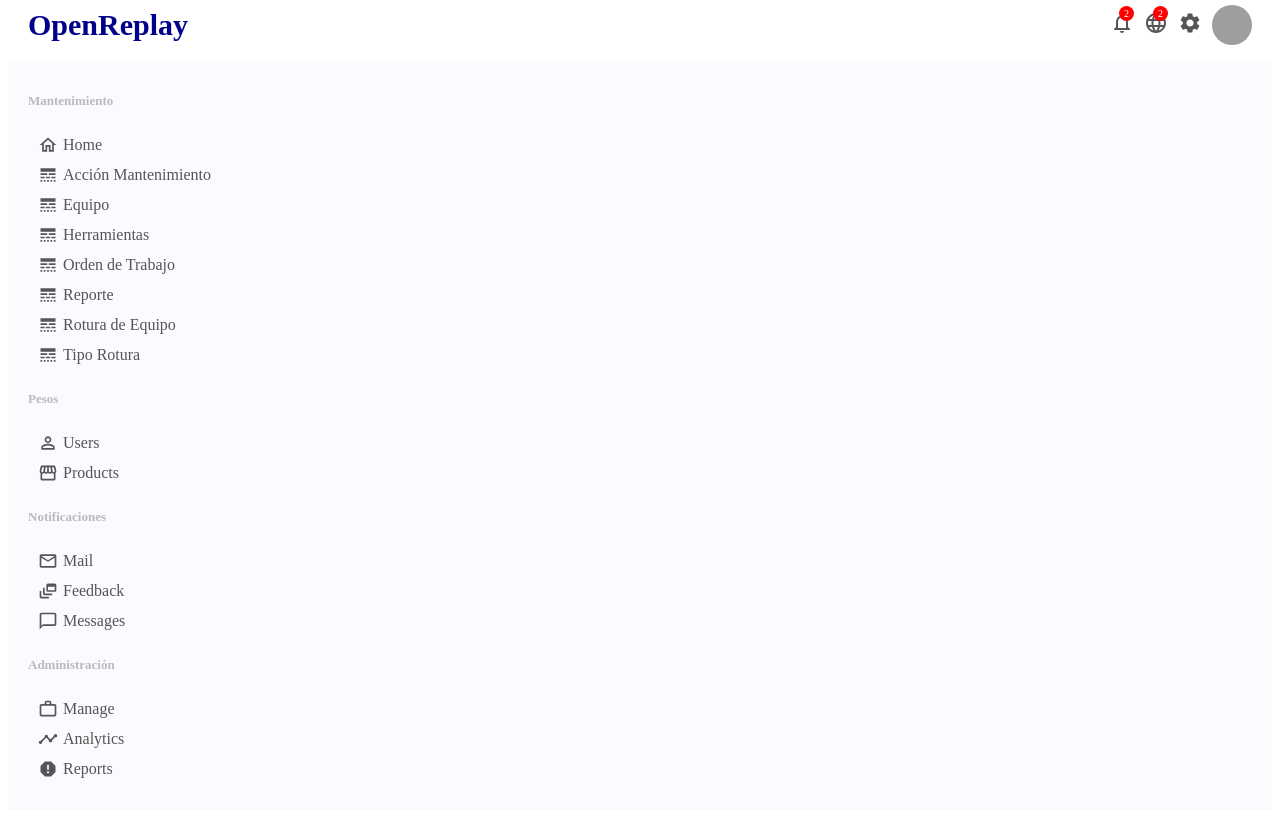
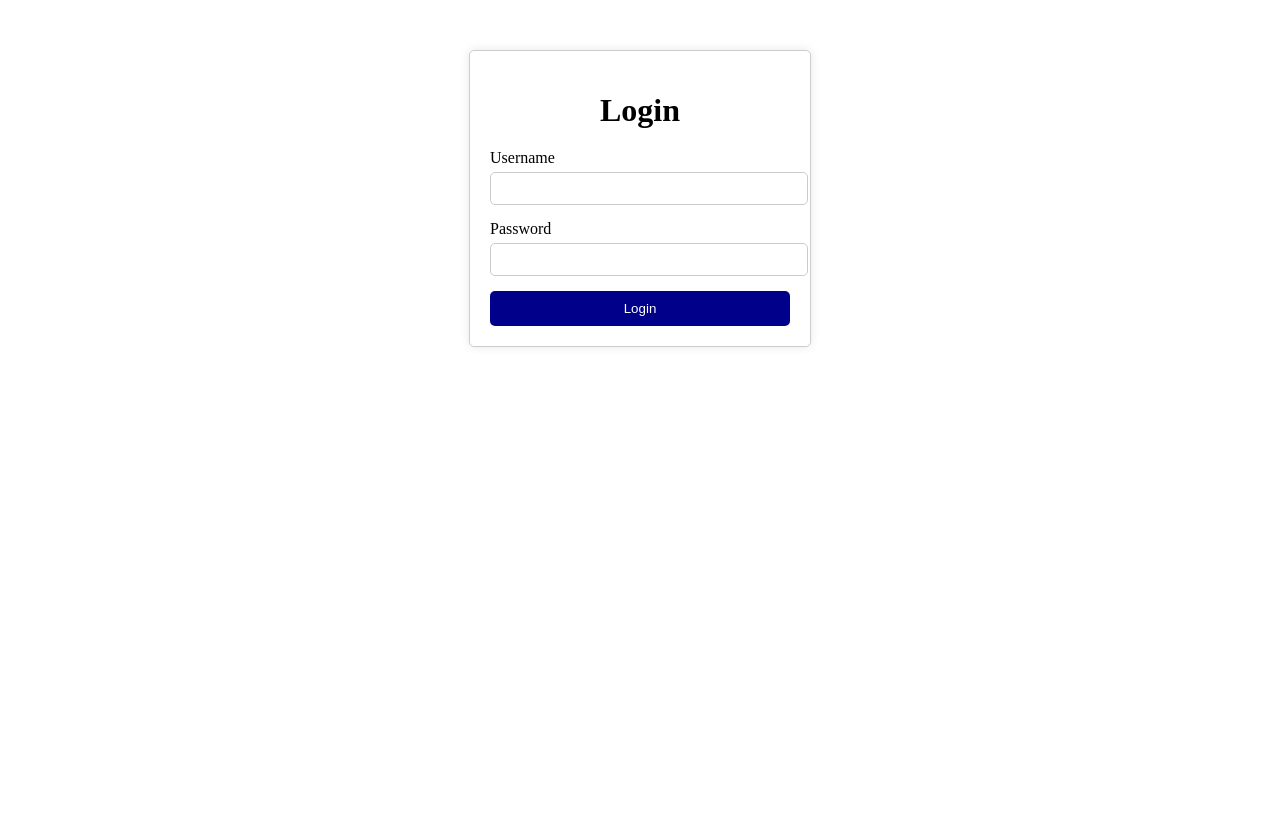
Before and after one commit to Chonyyy/ecocem-dashboard, a React (Create React App) app: page /login in a window 1280 px wide. Built offline with nearby package versions, Linux system fonts and the light colour scheme; grey boxes are pictures that could not be loaded.

Commit message:
login implementation

```diff
--- a/src/App.js
+++ b/src/App.js
@@ -18,24 +18,32 @@ import OrdenTrabajo from './pages/mantenimiento/OrdenTrabajo';
 import Reporte from './pages/mantenimiento/Reporte';
 import RoturaEquipo from './pages/mantenimiento/RoturaEquipo';
 import TipoRotura from './pages/mantenimiento/TipoRotura';
+import ProtectedRoute from './components/ProtectedRoute';
+import Login from './components/Login';
 
 function App() {
   return (
     <Router>
+      <Routes>
+        <Route path="/login" element={<Login />} />
+        <Route
+          path='*'
+          element={
+            <div>
               <Topbar />
               <div className="container">
                 <Sidebar />
                 <Routes>
-          <Route path='/accion-mantenimiento' element={<AccionMantenimiento />} />
-          <Route path='/accion-mantenimiento-create' element={<AccionMantenimientoCreate />} />
-          <Route path='/equipo' element={<Equipo />} />
-          <Route path='/herramientas' element={<Herramientas />} />
-          <Route path='/orden-trabajo' element={<OrdenTrabajo />} />
-          <Route path='/reporte' element={<Reporte />} />
-          <Route path='/rotura-equipo' element={<RoturaEquipo />} />
-          <Route path='/tipo-rotura' element={<TipoRotura />} />
+                  <Route path='/accion-mantenimiento' element={<ProtectedRoute element={AccionMantenimiento} />} />
+                  <Route path='/accion-mantenimiento-create' element={<ProtectedRoute element={AccionMantenimientoCreate} />} />
+                  <Route path='/equipo' element={<ProtectedRoute element={Equipo} />} />
+                  <Route path='/herramientas' element={<ProtectedRoute element={Herramientas} />} />
+                  <Route path='/orden-trabajo' element={<ProtectedRoute element={OrdenTrabajo} />} />
+                  <Route path='/reporte' element={<ProtectedRoute element={Reporte} />} />
+                  <Route path='/rotura-equipo' element={<ProtectedRoute element={RoturaEquipo} />} />
+                  <Route path='/tipo-rotura' element={<ProtectedRoute element={TipoRotura} />} />
+                  <Route path="/" element={<ProtectedRoute element={Home} />} />
 
-          <Route path="/" element={<Home />} />
                   <Route path="/users" element={<UserList />} />
                   <Route path="/user/:userId" element={<User />} />
                   <Route path="/newUser" element={<NewUser />} />
@@ -44,6 +52,10 @@ function App() {
                   <Route path="/newproduct" element={<NewProduct />} />
                 </Routes>
               </div>
+            </div>
+          }
+        />
+      </Routes>
     </Router>
   );
 }
--- /dev/null
+++ b/src/components/Login.jsx
@@ -0,0 +1,52 @@
+import React, { useState } from 'react';
+import { useNavigate } from 'react-router-dom';
+import axios from 'axios';
+import '../css/component/login.css';
+
+function Login() {
+  const [name, setUsername] = useState('');
+  const [password, setPassword] = useState('');
+  const [error, setError] = useState('');
+  const navigate = useNavigate();
+
+  const handleLogin = async (e) => {
+    e.preventDefault();
+    try {
+      const response = await axios.post('/login', { name, password });
+      localStorage.setItem('token', response.data.token);
+      navigate('/');
+    } catch (err) {
+      setError('Invalid credentials');
+    }
+  };
+
+  return (
+    <div className="login">
+      <h1>Login</h1>
+      {error && <p className="error">{error}</p>}
+      <form onSubmit={handleLogin}>
+        <div className="form-group">
+          <label>Username</label>
+          <input
+            type="text"
+            value={name}
+            onChange={(e) => setUsername(e.target.value)}
+            required
+          />
+        </div>
+        <div className="form-group">
+          <label>Password</label>
+          <input
+            type="password"
+            value={password}
+            onChange={(e) => setPassword(e.target.value)}
+            required
+          />
+        </div>
+        <button type="submit">Login</button>
+      </form>
+    </div>
+  );
+}
+
+export default Login;
--- /dev/null
+++ b/src/components/ProtectedRoute.jsx
@@ -0,0 +1,10 @@
+// ProtectedRoute.jsx
+import React from 'react';
+import { Navigate } from 'react-router-dom';
+import { isAuthenticated } from '../scripts/auth';
+
+const ProtectedRoute = ({ element: Element, ...rest }) => {
+  return isAuthenticated() ? <Element {...rest} /> : <Navigate to="/login" />;
+};
+
+export default ProtectedRoute;
--- /dev/null
+++ b/src/css/component/login.css
@@ -0,0 +1,44 @@
+.login {
+    max-width: 300px;
+    margin: 50px auto;
+    padding: 20px;
+    border: 1px solid #ccc;
+    border-radius: 5px;
+    box-shadow: 0 0 10px rgba(0, 0, 0, 0.1);
+  }
+
+  .login h1 {
+    text-align: center;
+    margin-bottom: 20px;
+  }
+
+  .login .form-group {
+    margin-bottom: 15px;
+  }
+
+  .login .form-group label {
+    display: block;
+    margin-bottom: 5px;
+  }
+
+  .login .form-group input {
+    width: 100%;
+    padding: 8px;
+    border: 1px solid #ccc;
+    border-radius: 5px;
+  }
+
+  .login .error {
+    color: red;
+    margin-bottom: 10px;
+  }
+
+  .login button {
+    width: 100%;
+    padding: 10px;
+    background-color: darkblue;
+    color: white;
+    border: none;
+    border-radius: 5px;
+    cursor: pointer;
+  }
--- /dev/null
+++ b/src/scripts/auth.js
@@ -0,0 +1,21 @@
+// auth.js
+
+// Function to check if the user is authenticated
+export const isAuthenticated = () => {
+    return !!localStorage.getItem('token');
+  };
+
+  // Function to get the authentication token
+  export const getToken = () => {
+    return localStorage.getItem('token');
+  };
+
+  // Function to set the authentication token
+  export const setToken = (token) => {
+    localStorage.setItem('token', token);
+  };
+
+  // Function to log out the user
+  export const logout = () => {
+    localStorage.removeItem('token');
+  };
```
Also changed, not shown: src/components/Sidebar.jsx (+17 -17 lines). Lines whose indentation alone changed are shown as unchanged.
